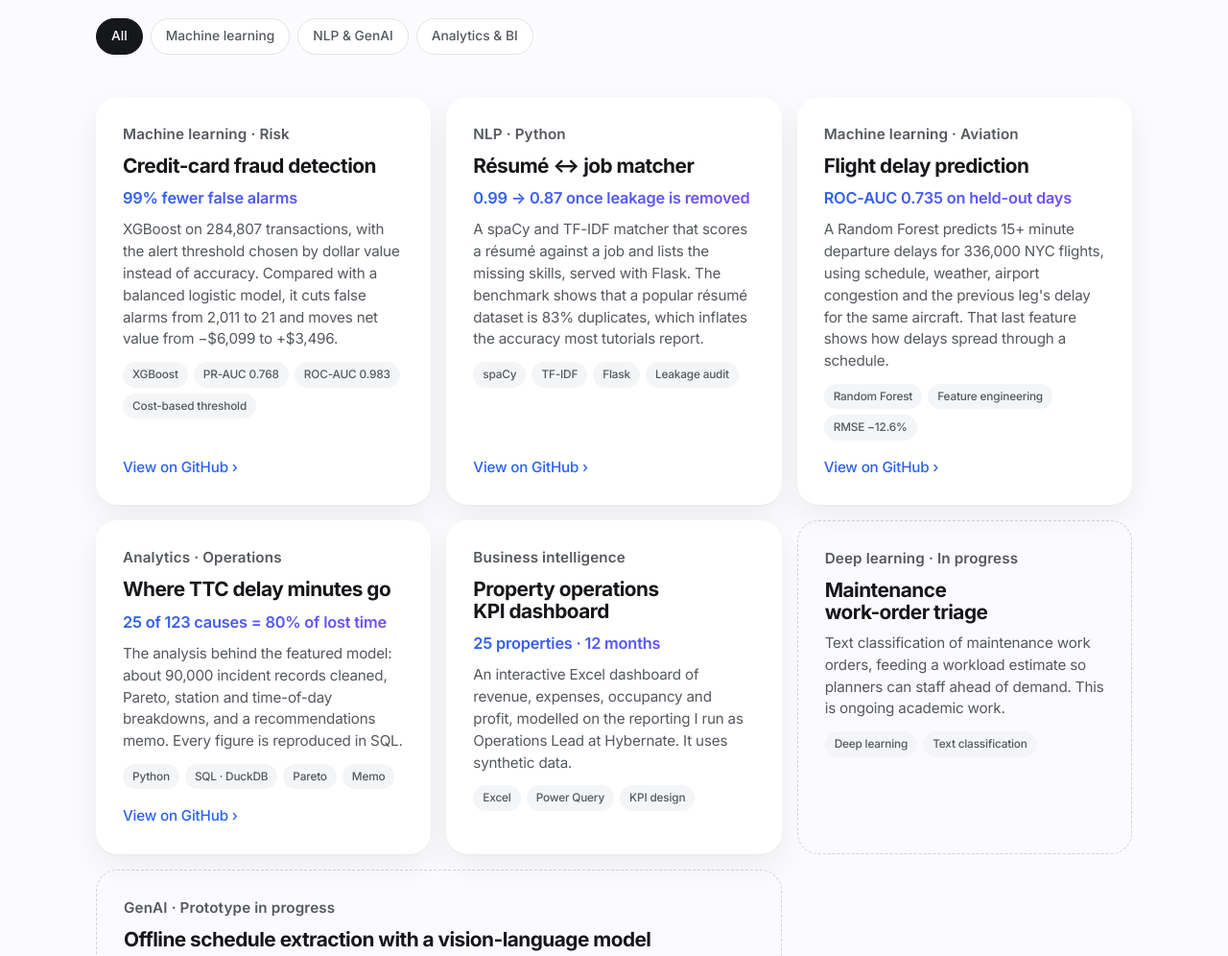
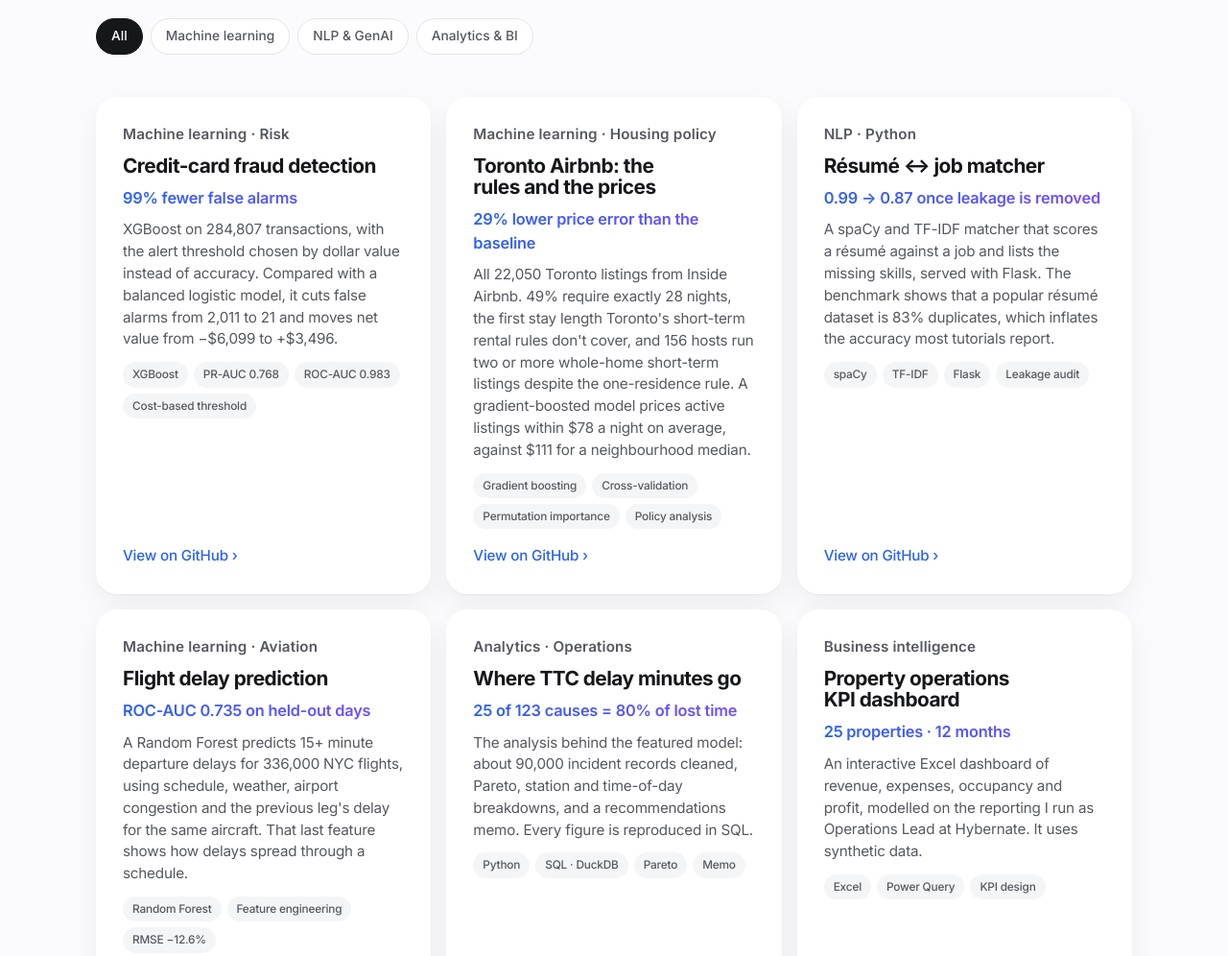
Before and after one commit to Reezwan95/reezwan95.github.io, a plain HTML site: page index.html in a window 1280 px wide. Shown: the part 3305-4301 px from the top of the page at 96% size. Drawn offline with Linux system fonts and the light colour scheme.

Commit message:
Add Toronto Airbnb project

```diff
--- a/index.html
+++ b/index.html
@@ -180,6 +180,14 @@
         <p>XGBoost on 284,807 transactions, with the alert threshold chosen by dollar value instead of accuracy. Compared with a balanced logistic model, it cuts false alarms from 2,011 to 21 and moves net value from −$6,099 to +$3,496.</p>
         <ul class="tags"><li>XGBoost</li><li>PR-AUC 0.768</li><li>ROC-AUC 0.983</li><li>Cost-based threshold</li></ul>
         <a class="link" href="https://github.com/Reezwan95/Fraud_Detection_System_ML">View on GitHub <span aria-hidden="true">›</span></a>
+      </article>
+      <article class="card reveal" data-t="ml">
+        <p class="kicker">Machine learning · Housing policy</p>
+        <h3>Toronto Airbnb: the rules and the prices</h3>
+        <p class="metric">29% lower price error than the baseline</p>
+        <p>All 22,050 Toronto listings from Inside Airbnb. 49% require exactly 28 nights, the first stay length Toronto's short-term rental rules don't cover, and 156 hosts run two or more whole-home short-term listings despite the one-residence rule. A gradient-boosted model prices active listings within $78 a night on average, against $111 for a neighbourhood median.</p>
+        <ul class="tags"><li>Gradient boosting</li><li>Cross-validation</li><li>Permutation importance</li><li>Policy analysis</li></ul>
+        <a class="link" href="https://github.com/Reezwan95/airbnb-toronto-analysis">View on GitHub <span aria-hidden="true">›</span></a>
       </article>
       <article class="card reveal" data-t="nlp">
         <p class="kicker">NLP · Python</p>
```
